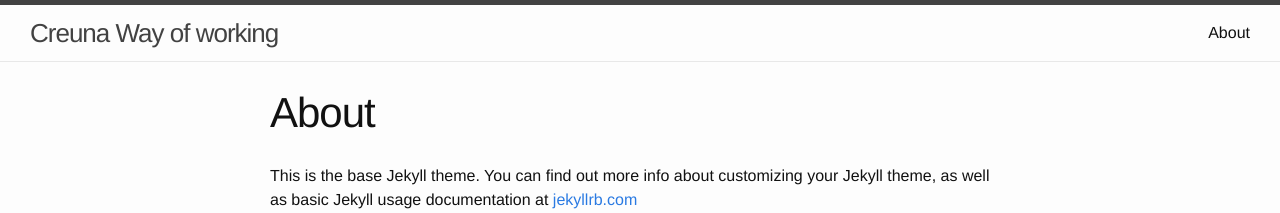
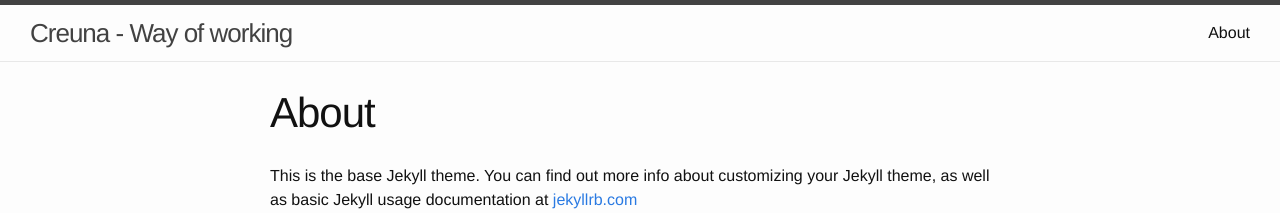
Before and after one commit to Kolombiken/jekyll_lab, a Jekyll site: the page built from about.md, in a window 1280 px wide. Shown: the top 213 px of the page. Built offline with Jekyll 4.4.1, drawn with Linux system fonts in a browser that asks for light colours; nearby versions of some CDN libraries; some of the changed lines change nothing that is shown.

Commit message:
small fix

```diff
--- a/_config.yml
+++ b/_config.yml
@@ -1,14 +1,11 @@
 # Site settings
-title: Creuna Way of working
+title: Creuna - Way of working
 email: par.stigenberg@creuna.se
-description: > # this means to ignore newlines until "baseurl:"
-  Write an awesome description for your new site here. You can edit this
-  line in _config.yml. It will appear in your document head meta (for
-  Google search results) and in your feed.xml site description.
+description: The goal for Creuna way of working is to create a common set od tools that helps everyone on Creuna to spend more time delivering value for our ourself and for our customers.
 baseurl: "" # the subpath of your site, e.g. /blog/
-url: "http://yourdomain.com" # the base hostname & protocol for your site
-twitter_username: jekyllrb
-github_username:  jekyll
+url: "http://creuna-wow" # the base hostname & protocol for your site
+twitter_username: none
+github_username:  none
 
 # Build settings
 markdown: kramdown
--- a/_sass/_layout.scss
+++ b/_sass/_layout.scss
@@ -241,7 +241,7 @@
 .phase {
 	float: left;
 	width: 120px;
-	background: url("http://localhost:4000/line.png") no-repeat;
+	background: url("/line.png") no-repeat;
 	display: inline-block;
 	padding-top: 25px;
 
@@ -299,7 +299,7 @@
 	width: 24px;
     height: 24px;
     text-decoration: none;
-	background: url("http://localhost:4000/menu.png") no-repeat;
+	background: url("/menu.png") no-repeat;
 }
 
 .button-not-selected {
```
Also changed, not shown: 1 other file.
